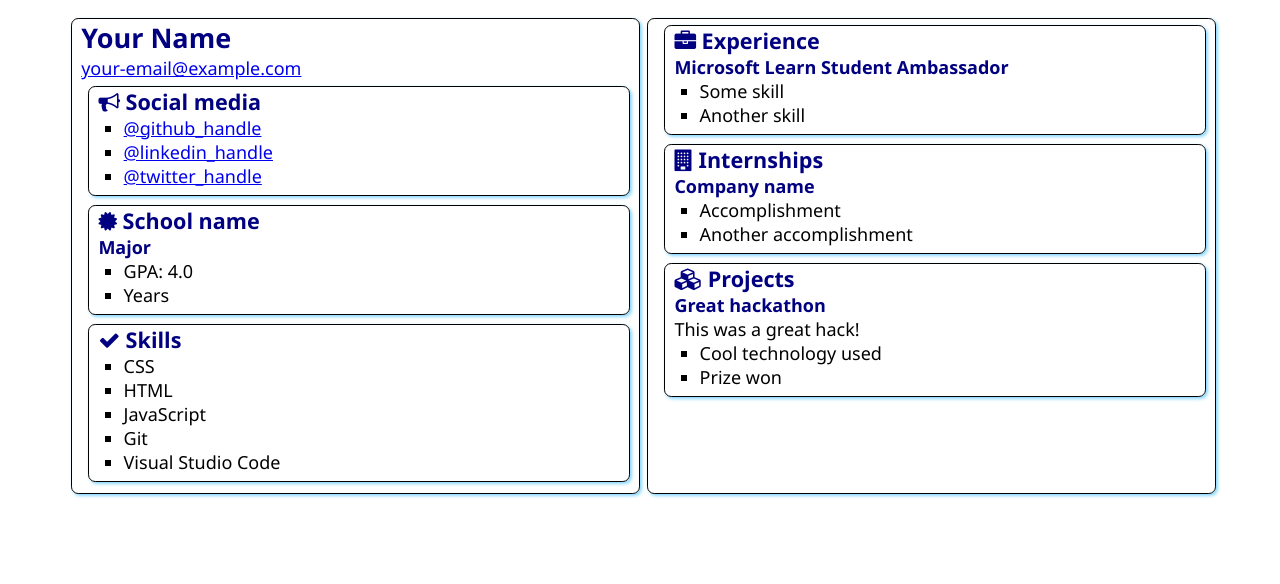
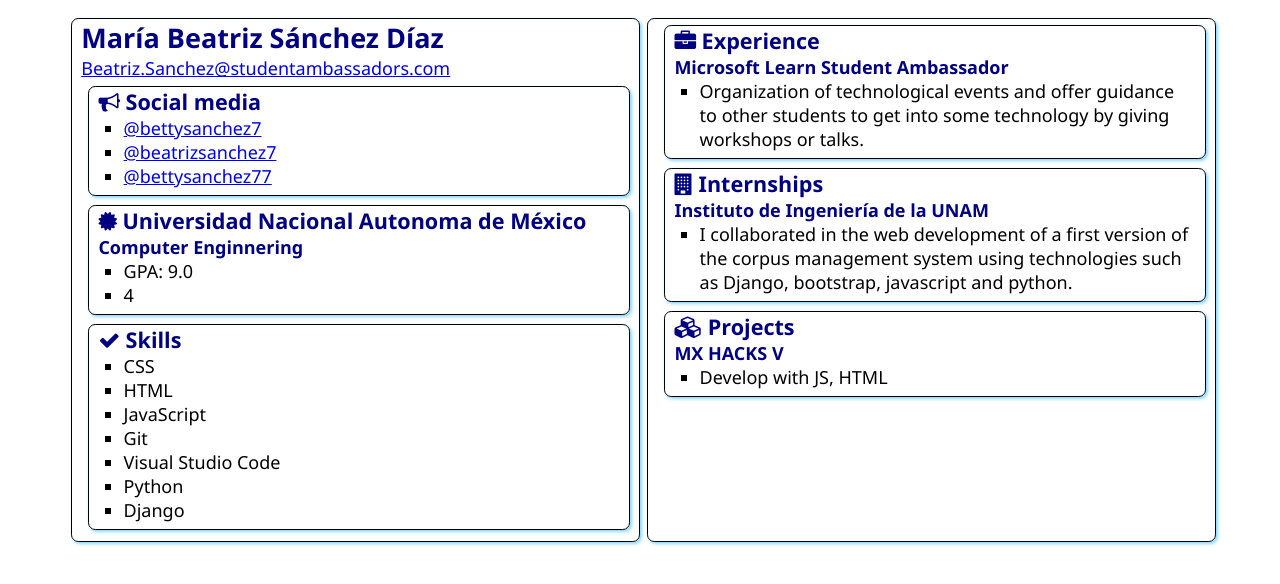
Before and after one commit to BettySanchez7/SATechnicalOnboarding, a plain HTML site: page src/index.html in a window 1280 px wide. Drawn offline with Linux system fonts and the light colour scheme.

Commit message:
modifying template

```diff
--- a/src/index.html
+++ b/src/index.html
@@ -12,8 +12,8 @@
 <body>
     <main>
         <article class="box">
-            <h1>Your Name</h1>
-            <div><a href="mailto:your.email@example.com">your-email@example.com</a></div>
+            <h1>María Beatriz Sánchez Díaz</h1>
+            <div><a href="mailto:your.email@example.com">Beatriz.Sanchez@studentambassadors.com</a></div>
 
             <section class="box">
                 <h2>
@@ -21,9 +21,9 @@
                     Social media
                 </h2>
                 <ul>
-                    <li><a href="https://github.com/<handle>">@github_handle</a></li>
-                    <li><a href="https://linkedin.com/in/<handle>">@linkedin_handle</a></li>
-                    <li><a href="https://twitter.com/<handle>">@twitter_handle</a></li>
+                    <li><a href="https://github.com/<handle>">@bettysanchez7</a></li>
+                    <li><a href="https://linkedin.com/in/<handle>">@beatrizsanchez7</a></li>
+                    <li><a href="https://twitter.com/<handle>">@bettysanchez77</a></li>
                 </ul>
             </section>
 
@@ -31,12 +31,12 @@
                 <div class="education">
                     <h2>
                         <i class="fa fa-certificate" aria-hidden="true"></i>
-                        School name
+                        Universidad Nacional Autonoma de México
                     </h2>
-                    <h3>Major</h3>
+                    <h3>Computer Enginnering</h3>
                     <ul>
-                        <li>GPA: 4.0</li>
-                        <li>Years</li>
+                        <li>GPA: 9.0</li>
+                        <li>4</li>
                     </ul>
                 </div>
             </section>
@@ -52,6 +52,8 @@
                     <li>JavaScript</li>
                     <li>Git</li>
                     <li>Visual Studio Code</li>
+                    <li>Python</li>
+                    <li>Django</li>
                 </ul>
             </section>
         </article>
@@ -63,8 +65,8 @@
                 </h2>
                 <h3>Microsoft Learn Student Ambassador</h3>
                 <ul>
-                    <li>Some skill</li>
-                    <li>Another skill</li>
+                    <li>Organization of technological events and offer guidance to other students to get into some technology by giving workshops or talks.</li>
+
                 </ul>
             </section>
             <section class="box">
@@ -73,10 +75,10 @@
                     Internships
                 </h2>
 
-                <h3>Company name</h3>
+                <h3>Instituto de Ingeniería de la UNAM</h3>
                 <ul>
-                    <li>Accomplishment</li>
-                    <li>Another accomplishment</li>
+                    <li>I collaborated in the web development of a first version of the corpus management system using technologies such as Django, bootstrap, javascript and python.</li>
+
                 </ul>
             </section>
             <section class="box">
@@ -85,11 +87,10 @@
                     Projects
                 </h2>
 
-                <h3>Great hackathon</h3>
-                <div>This was a great hack!</div>
+                <h3>MX HACKS V</h3>
+                <div></div>
                 <ul>
-                    <li>Cool technology used</li>
-                    <li>Prize won</li>
+                    <li>Develop with JS, HTML</li>
                 </ul>
             </section>
         </article>
```
